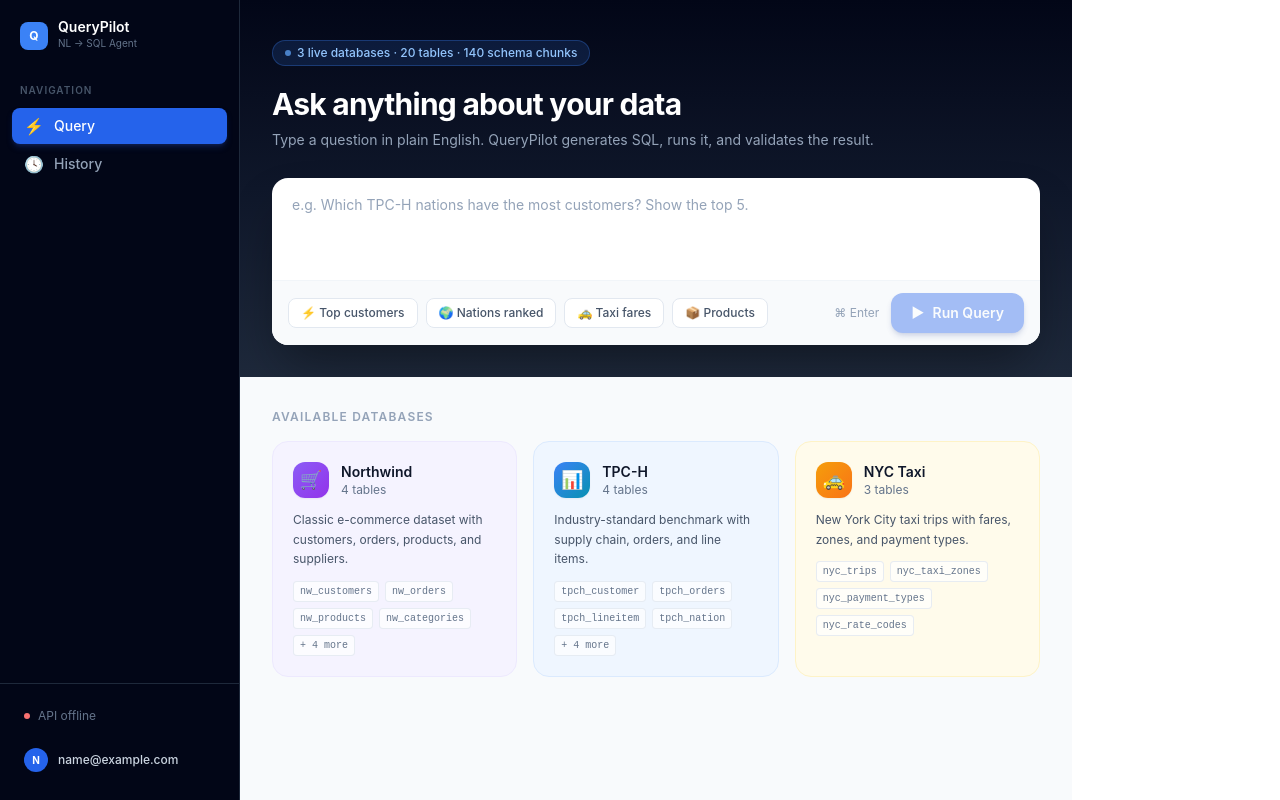
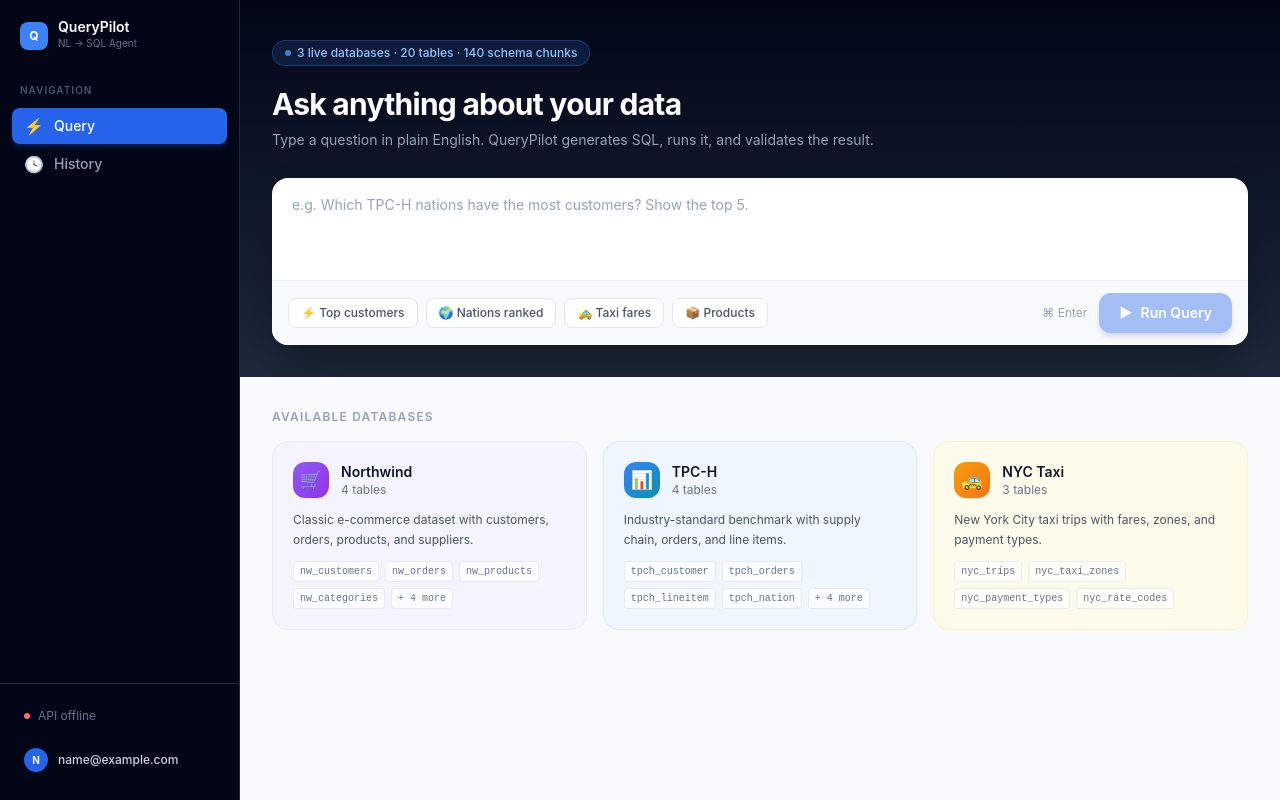
Before and after one commit to PasadKunal/querypilot, a React (Vite) app in the folder frontend/: page / in a window 1280 px wide. Built offline with nearby package versions, Linux system fonts and the light colour scheme; no server answers; sample sign-in values are in the browser's storage.

Commit message:
fix content not filling full width — remove max-w centering

```diff
--- a/frontend/src/pages/HistoryPage.tsx
+++ b/frontend/src/pages/HistoryPage.tsx
@@ -18,7 +18,7 @@ export default function HistoryPage() {
     <div className="flex flex-col h-full overflow-y-auto">
       {/* Dark header to match Query page style */}
       <div className="bg-gradient-to-b from-slate-950 to-slate-900 px-8 pt-10 pb-8 shrink-0">
-        <div className="max-w-5xl mx-auto">
+        <div>
           <span className="inline-flex items-center gap-1.5 bg-blue-500/15 border border-blue-500/30 text-blue-300 text-xs font-medium px-3 py-1 rounded-full mb-4">
             <span className="w-1.5 h-1.5 rounded-full bg-blue-400" />
             Query log
@@ -28,7 +28,7 @@ export default function HistoryPage() {
         </div>
       </div>
 
-      <div className="flex-1 bg-slate-50 px-8 py-8 max-w-5xl w-full mx-auto">
+      <div className="flex-1 bg-slate-50 px-8 py-8">
 
         {loading && (
           <div className="flex items-center gap-2.5 text-slate-400 py-10 justify-center">
--- a/frontend/src/pages/QueryPage.tsx
+++ b/frontend/src/pages/QueryPage.tsx
@@ -86,7 +86,7 @@ export default function QueryPage() {
 
       {/* ── Hero section ── */}
       <div className="bg-gradient-to-b from-slate-950 via-slate-900 to-slate-800 px-8 pt-10 pb-8 shrink-0">
-        <div className="max-w-3xl mx-auto">
+        <div>
           {/* Badge */}
           <div className="flex items-center gap-2 mb-5">
             <span className="inline-flex items-center gap-1.5 bg-blue-500/15 border border-blue-500/30 text-blue-300 text-xs font-medium px-3 py-1 rounded-full">
@@ -142,7 +142,7 @@ export default function QueryPage() {
 
       {/* ── Content area ── */}
       <div className="flex-1 bg-slate-50 px-8 py-8">
-        <div className="max-w-3xl mx-auto">
+        <div>
 
           {/* Loading */}
           {loading && (
```
